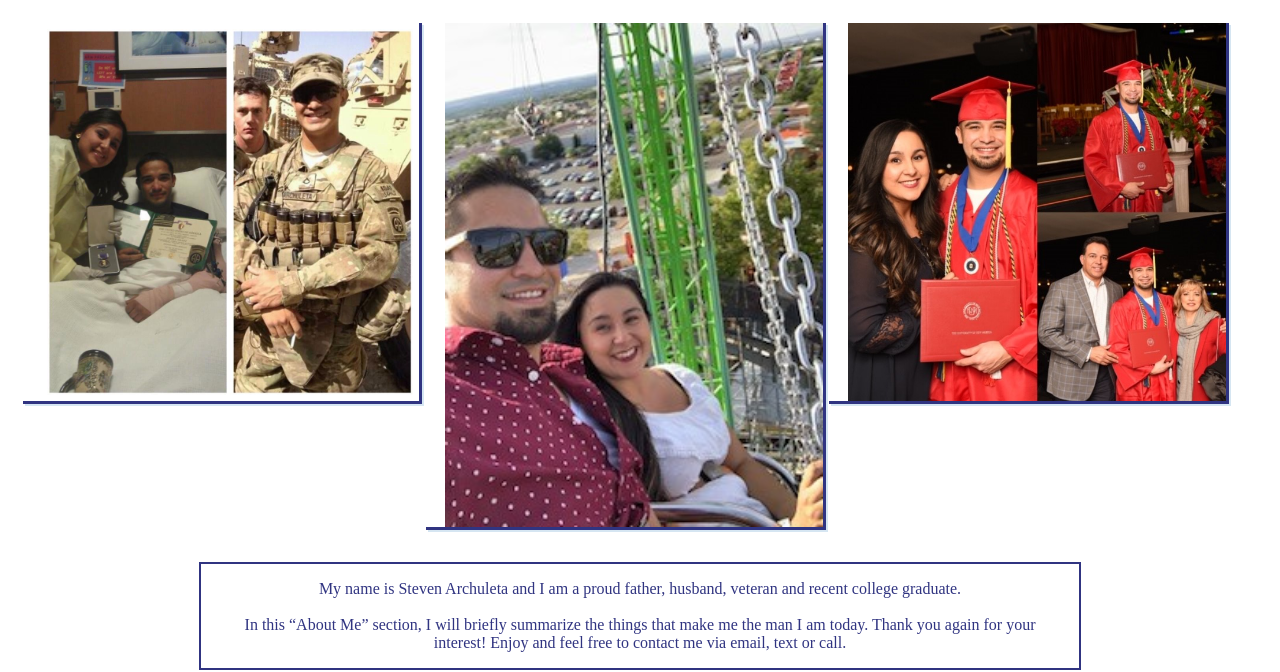
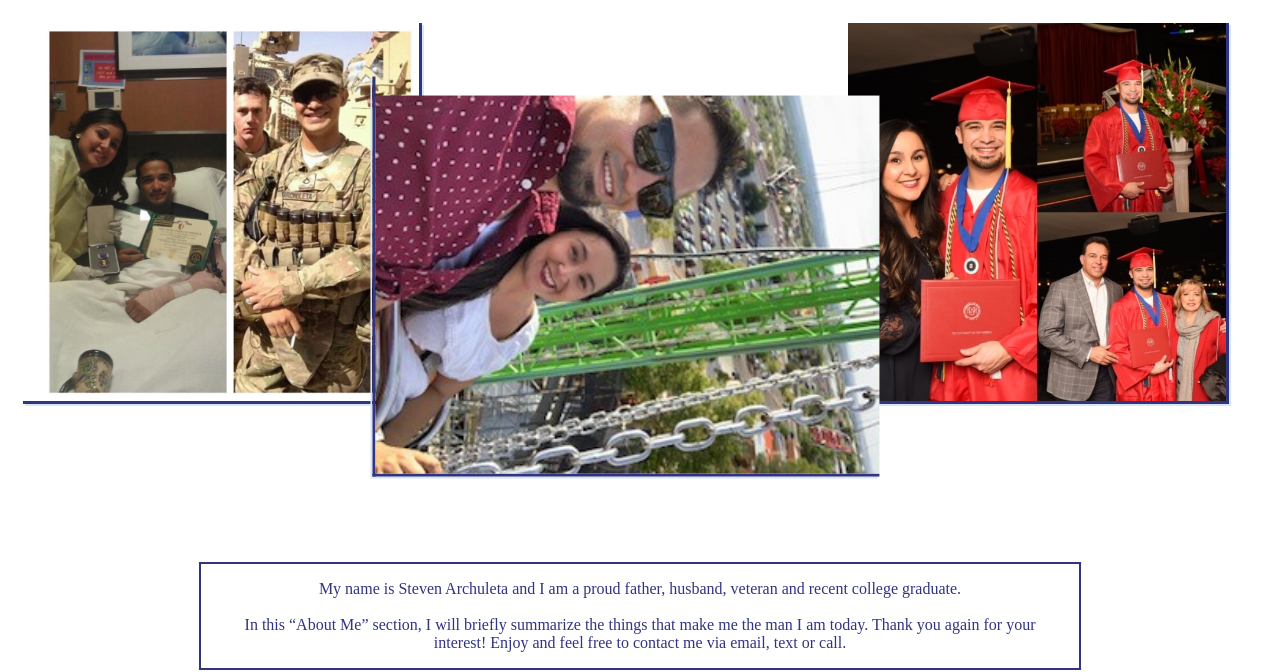
Before and after one commit to archuleta82/archuleta82.github.io, a plain HTML site: page AboutMe.html in a window 1280 px wide. Shown: the part 154-826 px from the top of the page. Drawn offline with Linux system fonts and the light colour scheme.

Commit message:
Update aboutMain.css

```diff
--- a/aboutMain.css
+++ b/aboutMain.css
@@ -271,3 +271,6 @@ footer a {
 footer a:hover{
 	color: #fff200;
 }
+
+.rotated {
+	transform: rotate(90deg);
```
